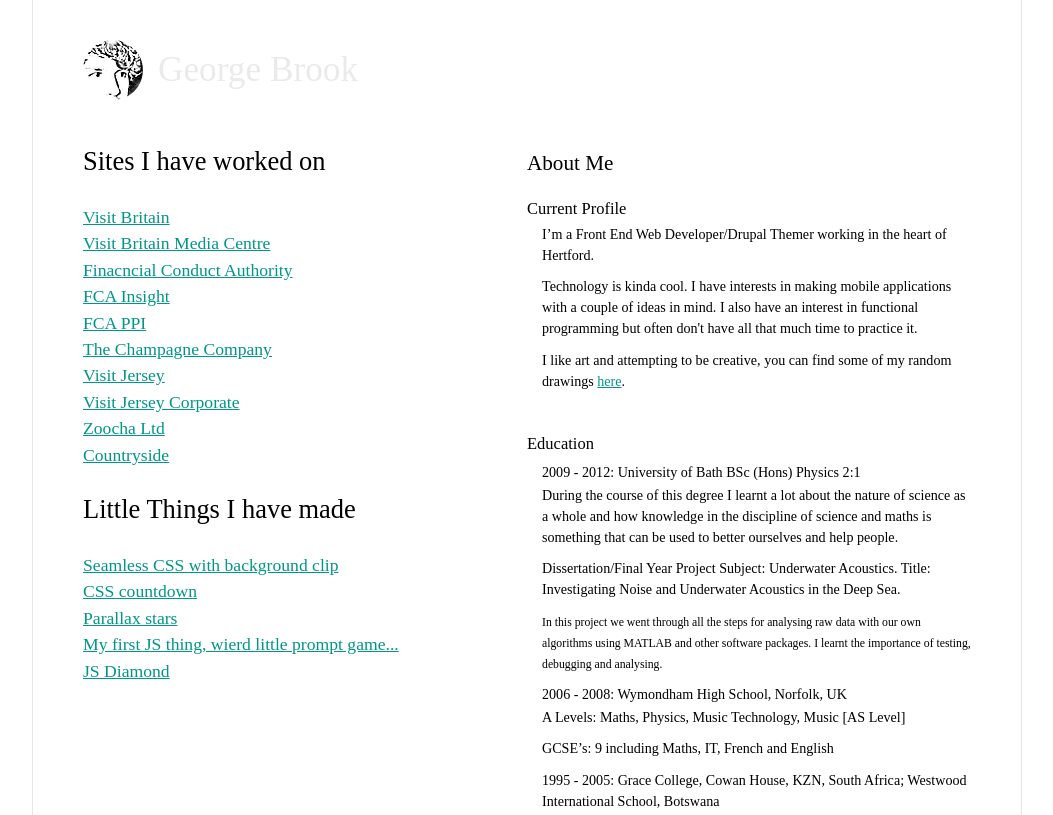
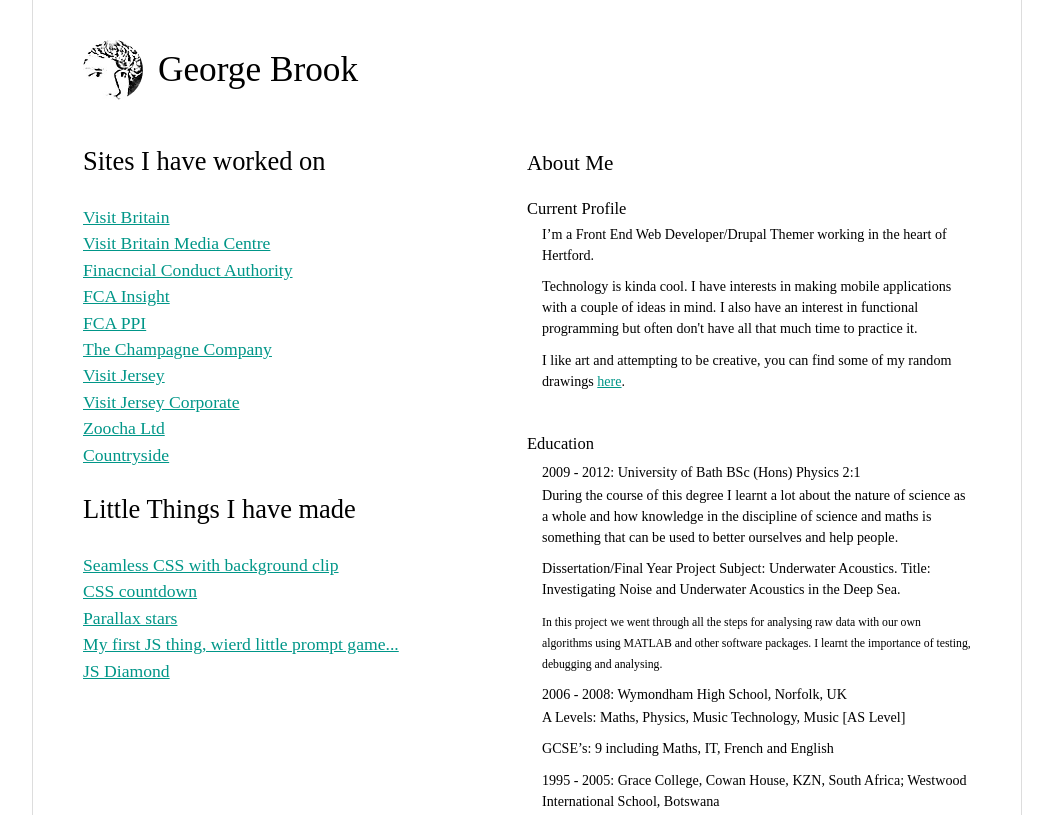
Before and after one commit to georgebrook/georgebrook.github.io, a plain HTML site: page index.html in a window 1280 px wide. Shown: the top 815 px of the page, without its empty margins (113-1166 px from the left). Drawn offline with Linux system fonts and the light colour scheme.

Commit message:
colorours

```diff
--- a/index.html
+++ b/index.html
@@ -70,7 +70,7 @@
       font-size: 90%;
     }
     .name {
-      color: #eaeaea;
+      color: #000000;
     }
     @media (min-width: 990px) {
       body {
@@ -79,7 +79,7 @@
       }
       main {
         padding: 20px 50px;
-        border: 1px solid #e6e6e6;
+        border: 1px solid #dddddd;
         border-top-width: 0;
         border-bottom-width: 0;
       }
```
